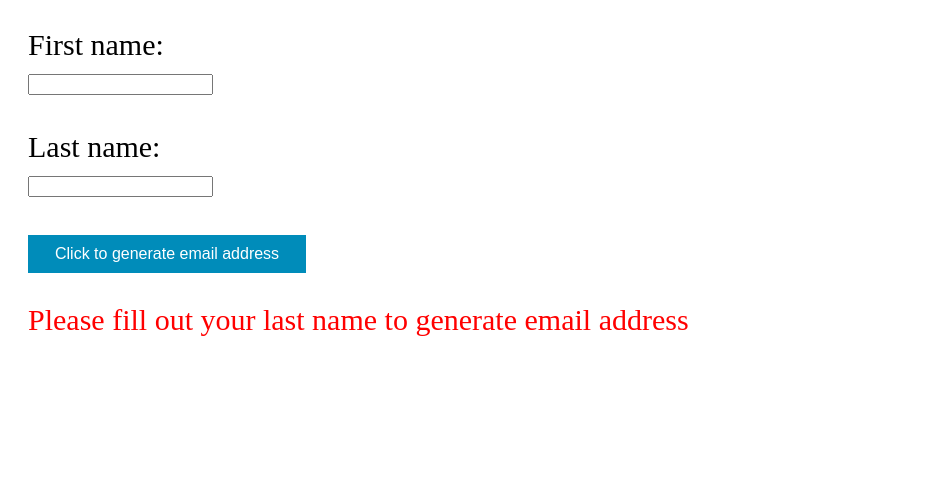
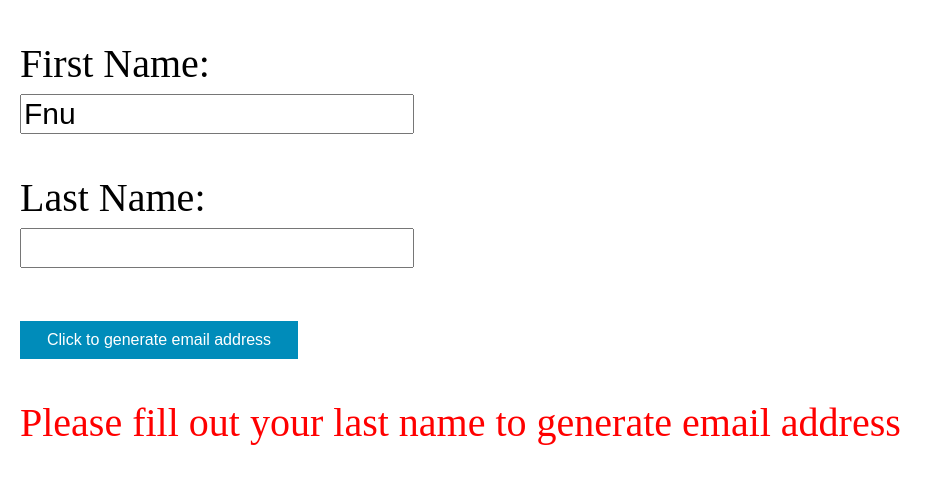
Before and after one commit to HoangNamDo/email-address-generator-addEventListener-group-activity-js-4, a plain HTML site: page index.html in a window 1280 px wide. Both pictures are taken after a click on the button "Click to generate email address". Shown: the whole page, without its empty margins (0-943 px from the left). Drawn offline with Linux system fonts and the light colour scheme.

Commit message:
Add files via upload

```diff
--- a/index.html
+++ b/index.html
@@ -9,25 +9,19 @@
 </head>
 
 <body>
-	<label for="firstName">First name:</label>
-	<br>
+	  <p>First Name:<br>
     <input type="text" id="firstName">
+    </p>
 
-	<br>
-	<br>
+    <p>Last Name:<br>
+    <input type="text" id="lastName">
+    </p>
 
-	<label for="lastName">Last name:</label>
-	<br>
-	<input type="text" id="lastName">
-
-	<br>
-	<br>
-
-	<button class="button" id="generateEmailAddress">Click to generate email address</button>
+    <button class="button" id="generateEmailAddressButton">Click to generate email address</button>
 
     <p id="emptyNotification">Please fill out your last name to generate email address</p>
 
-	<p id="emailAddressOutcome">You have been assigned the following email addess: <span id="emailAddress"></p>
+    <p id="emailAddressOutcome">You have been assigned the following email addess: <span id="emailAddressSpan"></p>
 
     <script src="script.js"></script>
 
--- a/script.js
+++ b/script.js
@@ -1,28 +1,27 @@
-function emailAddressHandler() {
-  let firstName;
-  let lastName;
-  let emailAddress;
+generateEmailAddressButton.addEventListener("click", generateEmailAddress);
 
-  firstName = document.getElementById("firstName").value;
-  lastName = document.getElementById("lastName").value;
+let firstName = document.getElementById("firstName");
+let lastName = document.getElementById("lastName");
 
-  if (firstName.length == 0) {
-    firstName = "Fnu";
+let emptyNotification = document.getElementById("emptyNotification");
+let emailAddressOutcome = document.getElementById("emailAddressOutcome");
+
+
+function generateEmailAddress() {
+  let emailAddress = "";
+
+  if (firstName.value == "") {
+    firstName.value = "Fnu";
   }
-
-  if (lastName.length == 0) {
-    document.getElementById("emptyNotification").style.visibility = "visible";
-    document.getElementById("emailAddressOutcome").style.visibility = "hidden";
+  if (lastName.value == "") {
+    emptyNotification.style.visibility = "visible";
+    emailAddressOutcome.style.visibility = "hidden";
   } else {
-    emailAddress = `${firstName}.${lastName}@bellevuecollege.edu`;
+    emailAddress = `${firstName.value}.${lastName.value}@bellevuecollege.edu`;
     emailAddress = emailAddress.toLowerCase();
-
-    document.getElementById("emailAddress").innerHTML = emailAddress.bold();
-
-    document.getElementById("emailAddressOutcome").style.visibility = "visible";
-    document.getElementById("emptyNotification").style.visibility = "hidden";
+    document.getElementById("emailAddressSpan").innerHTML = emailAddress.bold();
+    emailAddressOutcome.style.visibility = "visible";
+    emptyNotification.style.visibility = "hidden";
   }
 
 }
-
-generateEmailAddress.addEventListener("click", emailAddressHandler);
--- a/style.css
+++ b/style.css
@@ -1,6 +1,6 @@
-html {
+body {
   margin: 20px;
-  font-size: 30px;
+  font-size: 40px;
   box-sizing: border-box;
 }
 
@@ -23,3 +23,7 @@ html {
   visibility: hidden;
   color: red;
 }
+
+p input {
+  font-size: 30px;
+}
```
Lines whose indentation alone changed are shown as unchanged.
